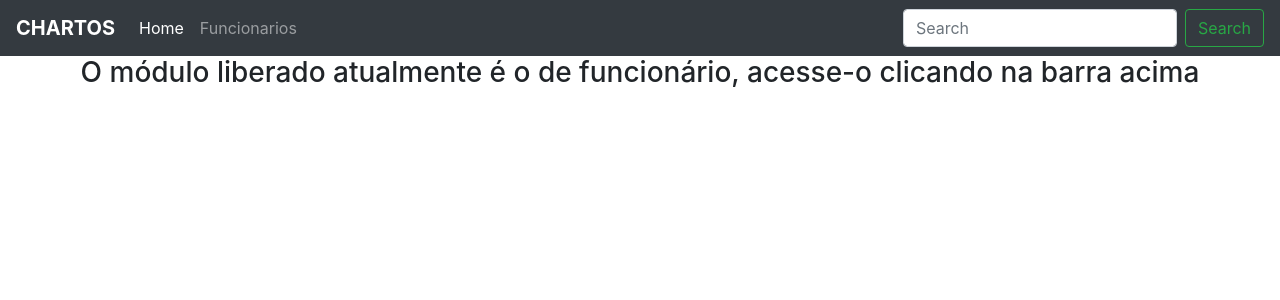
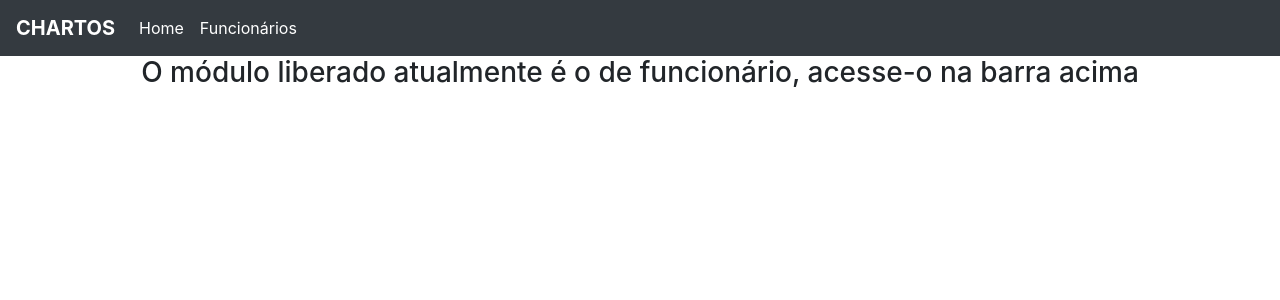
Before and after one commit to Jeremias333/pythonweb, a Django app: page / in a window 1280 px wide. Shown: the top 300 px of the page. Run offline with Django 3.2, Linux system fonts and the light colour scheme; some libraries are stand-ins or nearby versions.

Commit message:
Added aditional files.

```diff
--- /dev/null
+++ b/deploy.txt
@@ -0,0 +1,2 @@
+- Ter repositório local
+-
--- /dev/null
+++ b/initial/blog/Procfile.txt
@@ -0,0 +1 @@
+web: gunicorn blog_chartos.wsgi
--- a/initial/blog/blog/templates/index.html
+++ b/initial/blog/blog/templates/index.html
@@ -20,18 +20,14 @@
 					<li class="nav-item active">
 						<a class="nav-link" href="/">Home <span class="sr-only">(current)</span></a>
 					</li>
-					<li class="nav-item">
-						<a class="nav-link" href="/funcionarios">Funcionarios</a>
+					<li class="nav-item active">
+						<a class="nav-link" href="/funcionarios">Funcionários</a>
 					</li>
 				</ul>
-				<form class="form-inline my-2 my-lg-0">
-				  <input class="form-control mr-sm-2" type="search" placeholder="Search" aria-label="Search">
-				  <button class="btn btn-outline-success my-2 my-sm-0" type="submit">Search</button>
-				</form>
 			</div>
 		</nav>
 		<center>
-			<h3>O módulo liberado atualmente é o de funcionário, acesse-o clicando na barra acima</h3>
+			<h3>O módulo liberado atualmente é o de funcionário, acesse-o na barra acima</h3>
 		</center>
 
 		<script src="https://code.jquery.com/jquery-3.5.1.slim.min.js" integrity="sha384-DfXdz2htPH0lsSSs5nCTpuj/zy4C+OGpamoFVy38MVBnE+IbbVYUew+OrCXaRkfj" crossorigin="anonymous"></script>
```
Also changed, not shown: initial/blog/install.txt (renamed from initial/install.txt).
